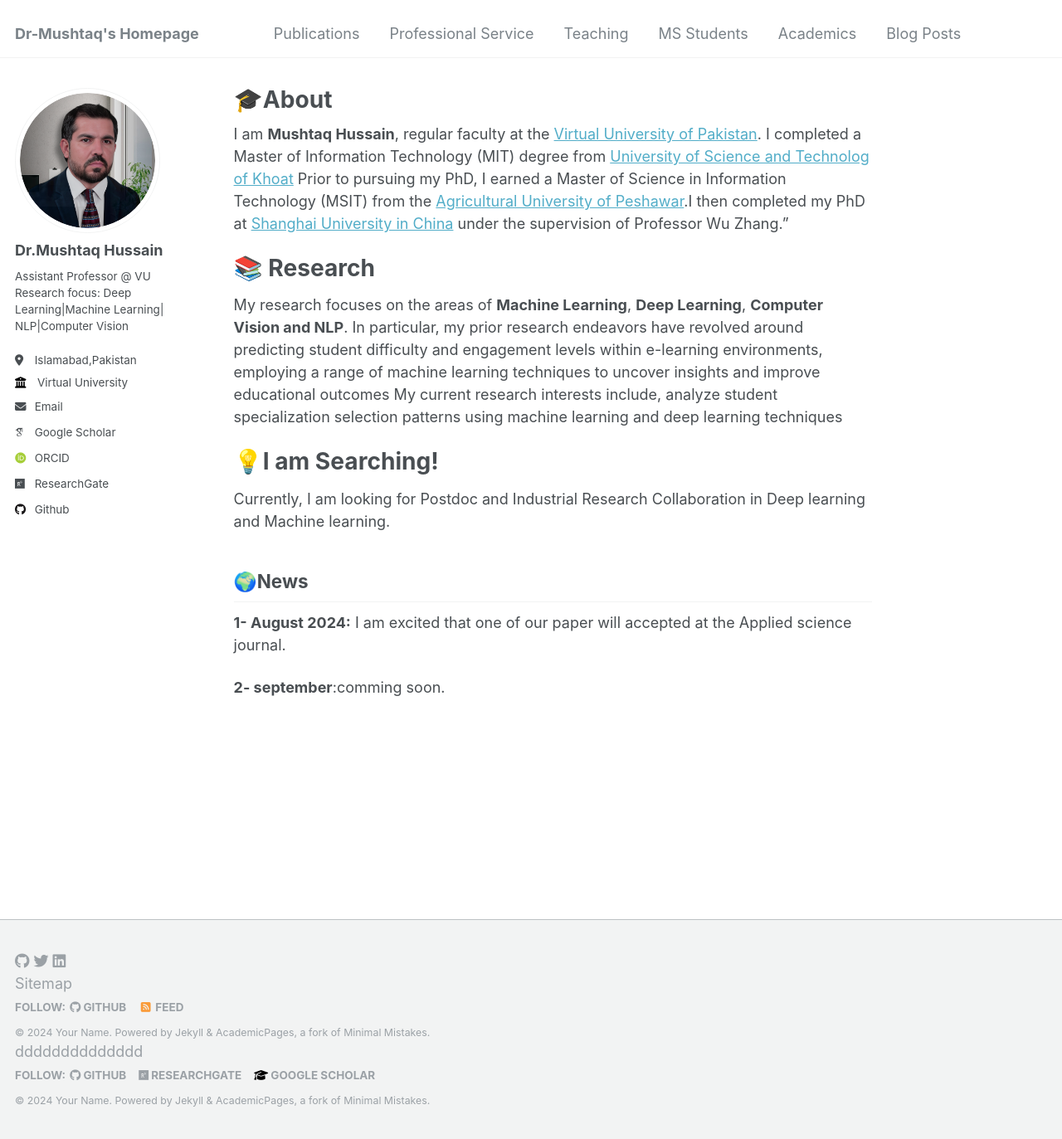
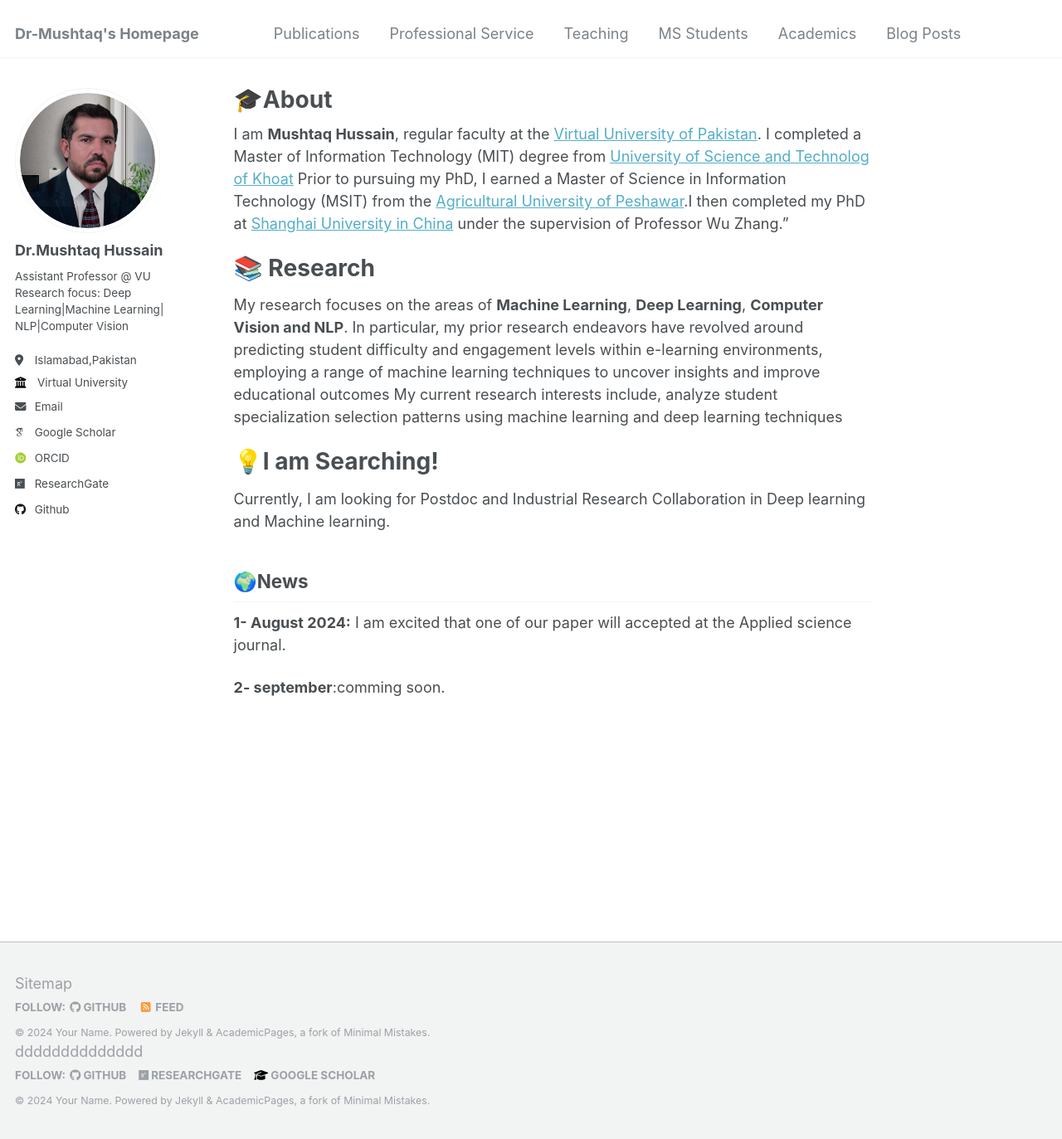
Before and after one commit to dr-mushtaq/dr-mushtaq.github.io, a Jekyll site: the page built from _pages/about.md, in a window 1280 px wide and 1373 px high. Shown: the whole window at 83% size. Built offline with Jekyll 4.4.1, drawn with Linux system fonts in a browser that asks for light colours; some web fonts are replaced.

Commit message:
Update custom.html

```diff
--- a/_includes/footer/custom.html
+++ b/_includes/footer/custom.html
@@ -1,15 +1,4 @@
 <!-- start custom footer snippets -->
-<div class="social-icons">
-  <a href="https://github.com/{{ site.author.github }}" target="_blank" aria-label="GitHub">
-    <i class="fab fa-github"></i>
-  </a>
-  <a href="https://twitter.com/{{ site.author.twitter }}" target="_blank" aria-label="Twitter">
-    <i class="fab fa-twitter"></i>
-  </a>
-  <a href="https://www.linkedin.com/in/{{ site.author.linkedin }}" target="_blank" aria-label="LinkedIn">
-    <i class="fab fa-linkedin"></i>
-  </a>
-</div>
 
 <a href="/sitemap/">Sitemap</a>
 <!-- end custom footer snippets -->
```
